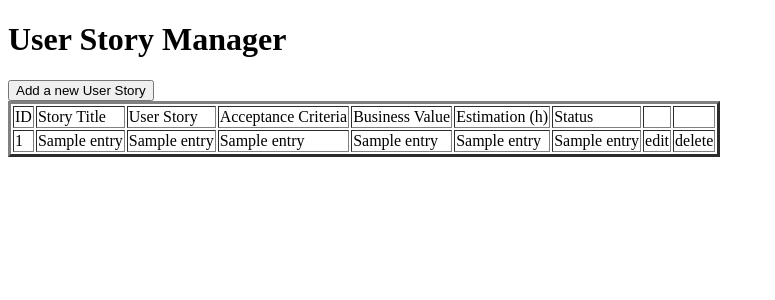
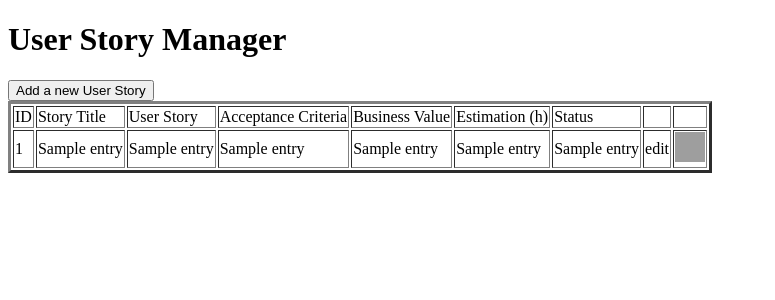
Before and after one commit to horada1991/user-story-manager-horada1991, a Flask app: template templates/list.html in a window 1280 px wide. Shown: the top 300 px of the page, without its empty margins (0-775 px from the left). Run offline with Flask 2, Linux system fonts and the light colour scheme; the template is opened without the code that fills it: most values are stand-ins (such as "Sample title", 1, 10 or a date in 2020); grey boxes are pictures that could not be loaded.

Commit message:
delete story button configuration

```diff
--- a/templates/list.html
+++ b/templates/list.html
@@ -9,7 +9,7 @@
 <body>
 
 <h1>User Story Manager</h1>
-<form action="{{ url_for('blank_form') }}" method=get>
+<form action="{{ url_for('blank_form') }}" method="get">
     <input type="submit" value="Add a new User Story">
 </form>
 
@@ -35,7 +35,11 @@
             <td>{{ entry[5] }}</td>
             <td>{{ entry[6] }}</td>
             <td>edit</td>
-            <td>delete</td>
+            <td>
+                <form action="{{ url_for('delete_story', id=entry[0]) }}" method="post">
+                    <input type="image" src="http://i.imgur.com/Bscfy8o.png" ALT="SUBMIT" width="30" height="30">
+                </form>
+            </td>
         </tr>
     {% endfor %}
 </table>
```
